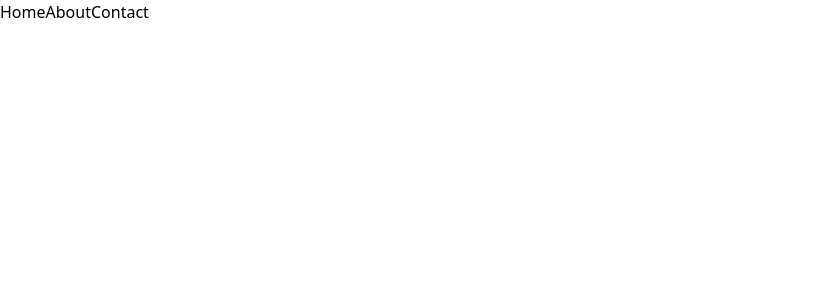
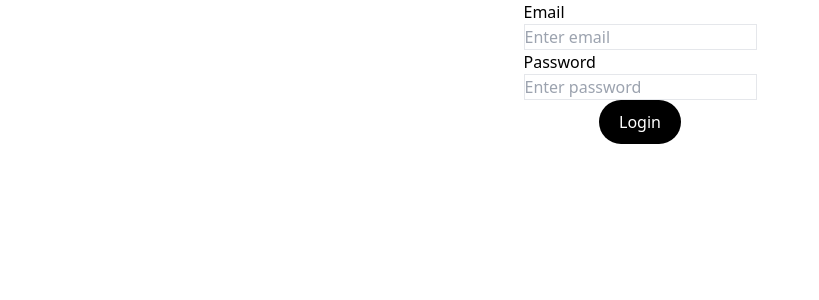
Before and after one commit to Nico-Harms/advanced-web-development, a React (Vite) app: page /adminlogin in a window 1280 px wide. Before the commit this address had no page. Shown: the top 300 px of the page, without its empty margins (0-819 px from the left). Built offline with nearby package versions, Linux system fonts and the light colour scheme.

Commit message:
firebase, adminlogin + page, navigation hide
firebase config setup. Adminpage med fungerende login og skjult navigation på adminpage

```diff
--- /dev/null
+++ b/firebaseConfig.jsx
@@ -0,0 +1,19 @@
+// Import the functions you need from the SDKs you need
+import { initializeApp } from "firebase/app";
+// TODO: Add SDKs for Firebase products that you want to use
+// https://firebase.google.com/docs/web/setup#available-libraries
+
+// Your web app's Firebase configuration
+const firebaseConfig = {
+  apiKey: "AIzaSyCBHz9Bzhmsw6kYjs1Jyc-nib20zWoLrJM",
+  authDomain: "jumbo-bakery.firebaseapp.com",
+  projectId: "jumbo-bakery",
+  storageBucket: "jumbo-bakery.appspot.com",
+  messagingSenderId: "18892893809",
+  appId: "1:18892893809:web:dc87c61bfa329f35db75d0"
+};
+
+// Initialize Firebase
+const FirebaseApp = initializeApp(firebaseConfig);
+
+export default FirebaseApp;
--- a/package.json
+++ b/package.json
@@ -10,6 +10,7 @@
     "preview": "vite preview"
   },
   "dependencies": {
+    "firebase": "^10.6.0",
     "react": "^18.2.0",
     "react-dom": "^18.2.0"
   },
--- a/src/App.jsx
+++ b/src/App.jsx
@@ -4,6 +4,8 @@ import Navigation from './components/Navigation'
 import HomePage from './pages/HomePage'
 import AboutUsPage from './pages/AboutUsPage'
 import ContactPage from './pages/ContactPage'
+import AdminLoginPage from './pages/AdminLoginPage'
+import AdminPage from './pages/AdminPage'
 import { Route, Routes } from 'react-router-dom'
 
 function App() {
@@ -15,6 +17,8 @@ function App() {
         <Route path="/" element={<HomePage />} />
         <Route path="/about" element={<AboutUsPage />} />
         <Route path="/contact" element={<ContactPage />} />
+        <Route path="/adminlogin" element={<AdminLoginPage />} />
+        <Route path="/admin" element={<AdminPage />} />
       </Routes>
     </>
   )
--- a/src/components/Navigation.jsx
+++ b/src/components/Navigation.jsx
@@ -1,14 +1,28 @@
-import { NavLink } from "react-router-dom";
+import React, { useEffect, useState } from "react";
+import { NavLink, useLocation } from "react-router-dom";
 
 export default function Navigation() {
-    return (
-        <nav>
-            <NavLink to="/">Home</NavLink>
-            <NavLink to="/about">About</NavLink>
-            <NavLink to="/contact">Contact</NavLink>
+  const [showNavBar, setShowNavBar] = useState(true);
+  const location = useLocation();
+
+  useEffect(() => {
+    // Hide the navigation bar on specific routes
+    if (location.pathname === "/adminlogin" || location.pathname === "/admin") {
+      setShowNavBar(false);
+    } else {
+      setShowNavBar(true);
+    }
+  }, [location.pathname]);
+
+  return (
+    <>
+      {showNavBar && (
+        <nav id="navBar">
+          <NavLink to="/">Home</NavLink>
+          <NavLink to="/about">About</NavLink>
+          <NavLink to="/contact">Contact</NavLink>
         </nav>
-
-    );
-
-
+      )}
+    </>
+  );
 }
--- a/src/index.css
+++ b/src/index.css
@@ -1,9 +1,3 @@
 @tailwind base;
 @tailwind components;
 @tailwind utilities;
-
-@layer components {
-    .btn {
-        @apply bg-blue-500 text-white font-bold py-2 px-4 rounded hover:bg-blue-700;
-    }
-}
--- /dev/null
+++ b/src/pages/AdminLoginPage.jsx
@@ -0,0 +1,47 @@
+import React from "react";
+import GenBtn from "../components/GenBtn";
+import { useNavigate } from "react-router-dom";
+import FirebaseApp from "../../firebaseConfig";
+import { getAuth, signInWithEmailAndPassword } from "firebase/auth";
+
+export default function AdminLoginPage() {
+
+    const navigate = useNavigate();
+
+    function handleLogin(e) {
+        e.preventDefault();
+
+        const email = document.querySelector("#emailInput").value;
+        const password = document.querySelector("#passwordInput").value;
+        const auth = getAuth(FirebaseApp);
+
+        signInWithEmailAndPassword(auth, email, password)
+            .then((userCredential) => {
+                const user = userCredential.user;
+                navigate("/admin");
+                console.log("login success");
+            })
+            .catch((error) => {
+                const errorCode = error.code;
+                const errorMessage = error.message;
+                console.log(errorCode, errorMessage);
+            });
+    }
+
+
+    return (
+        <main>
+            <form className="flex flex-col justify-center items-center" onSubmit={handleLogin}>
+                <div className="flex flex-col">
+                    <label htmlFor="email">Email</label>
+                    <input className="border" placeholder="Enter email" type="email" id="emailInput" />
+                </div>
+                <div className="flex flex-col">
+                    <label htmlFor="password">Password</label>
+                    <input className="border" placeholder="Enter password" type="password" id="passwordInput" />
+                </div>
+                <GenBtn content="Login" btnType="primaryBtn" type="submit" />
+            </form>
+        </main>
+    );
+}
--- /dev/null
+++ b/src/pages/AdminPage.jsx
@@ -0,0 +1,7 @@
+export default function Adminpage() {
+  return (
+    <main>
+
+    </main>
+  )
+}
```
Also changed, not shown: 1 other file (tests, documents, lock files or other folders).
